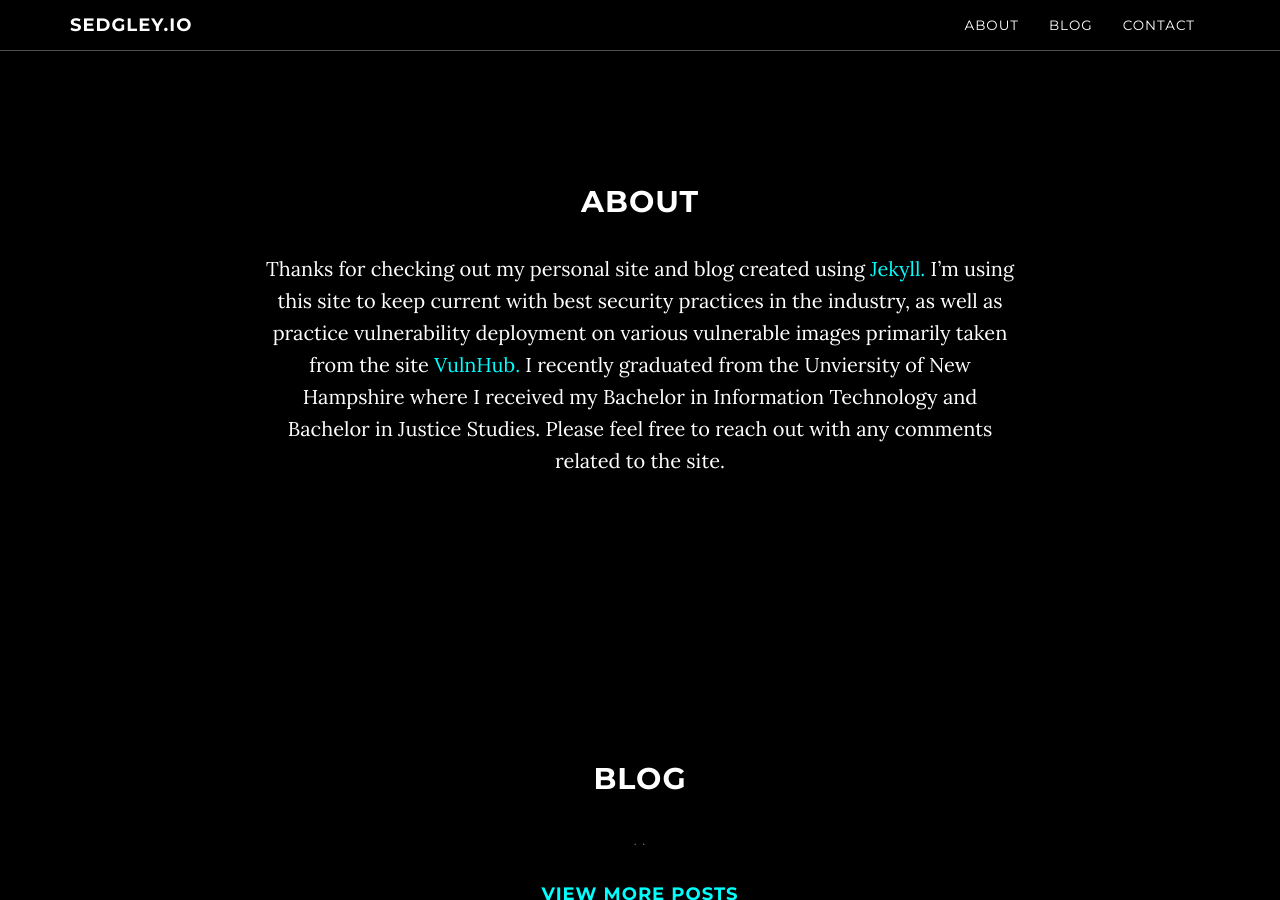
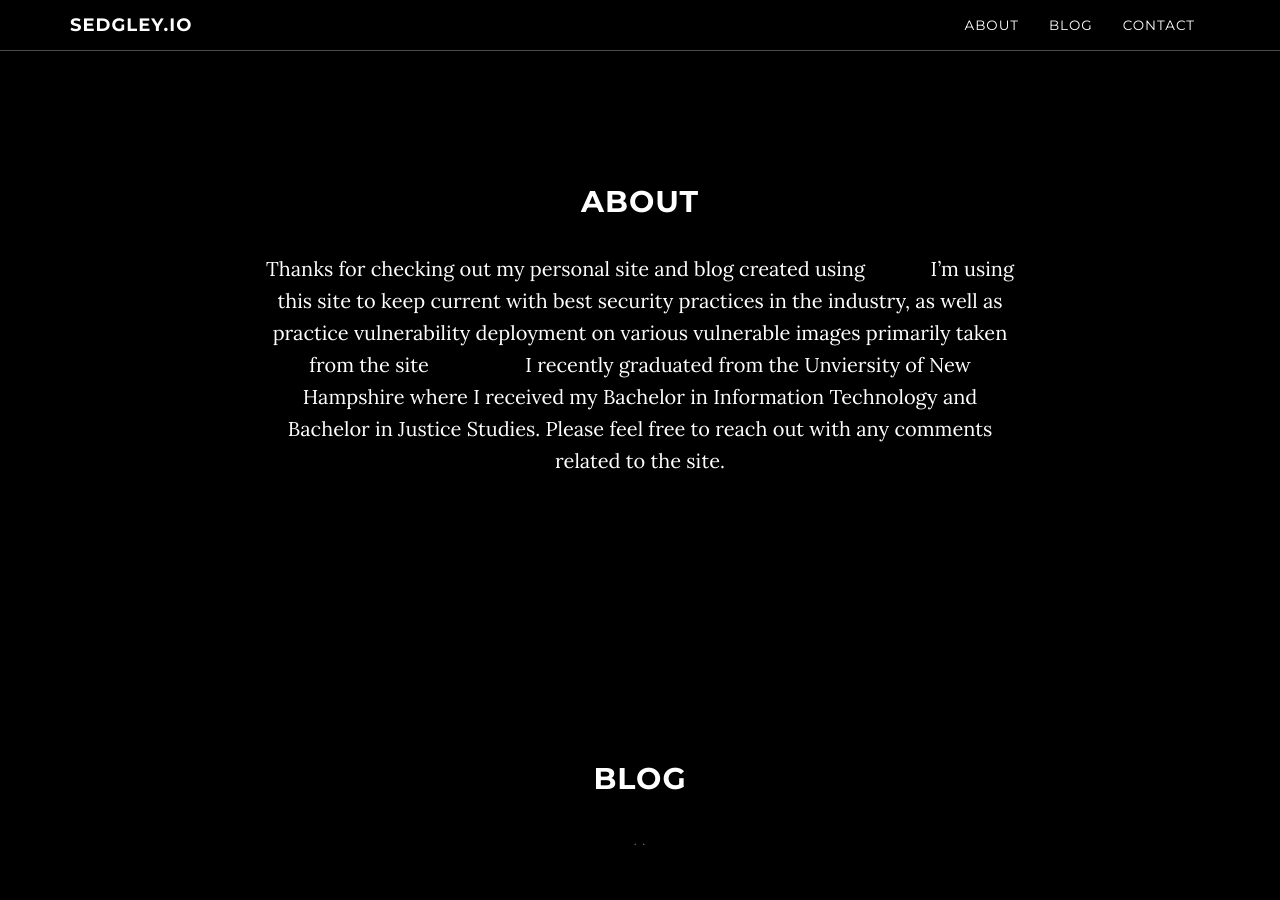
Before and after one commit to cbsedgley/cbsedgley.github.io, a Jekyll site: the page built from index.html, in a window 1280 px wide and 900 px high, scrolled down 965 px. Built offline with Jekyll 4.4.1, drawn with Linux system fonts in a browser that asks for light colours; comment, search, counter and statistics services are not loaded.

Commit message:
Update grayscale.css

```diff
--- a/css/grayscale.css
+++ b/css/grayscale.css
@@ -53,7 +53,7 @@ nop {
 }
 
 a {
-    color: #00ffff;
+    color: #000;
     /* color: #fec503; */
     -webkit-transition: all .2s ease-in-out;
     -moz-transition: all .2s ease-in-out;
```
